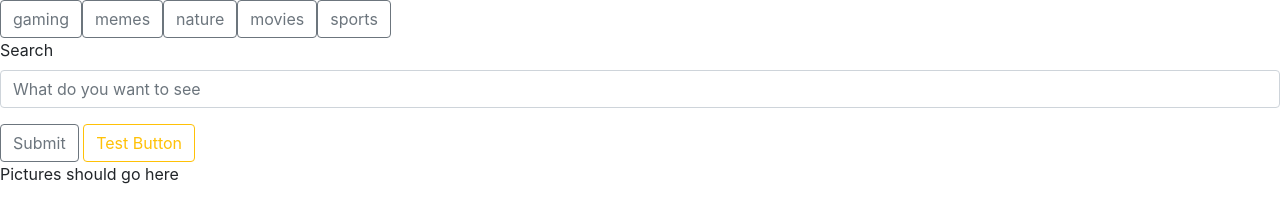
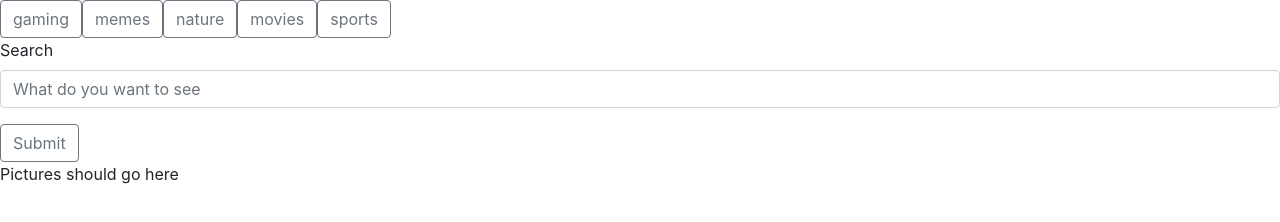
Before and after one commit to derkche/Be-Back-In-A-Giphy, a plain HTML site: page index.html in a window 1280 px wide. Drawn offline with nearby package versions, Linux system fonts and the light colour scheme.

Commit message:
cleaning up in here

```diff
--- a/index.html
+++ b/index.html
@@ -22,7 +22,7 @@
       <input type="search" class="form-control" id="userSearchTerms" placeholder="What do you want to see">
     </div>
     <button type="submit" class="btn btn-outline-secondary" id="submitButton">Submit</button>
-    <button type="submit" class="btn btn-outline-warning" id="testButton">Test Button</button>
+    <!-- <button type="submit" class="btn btn-outline-warning" id="testButton">Test Button</button> -->
 
 </form>
 
```
